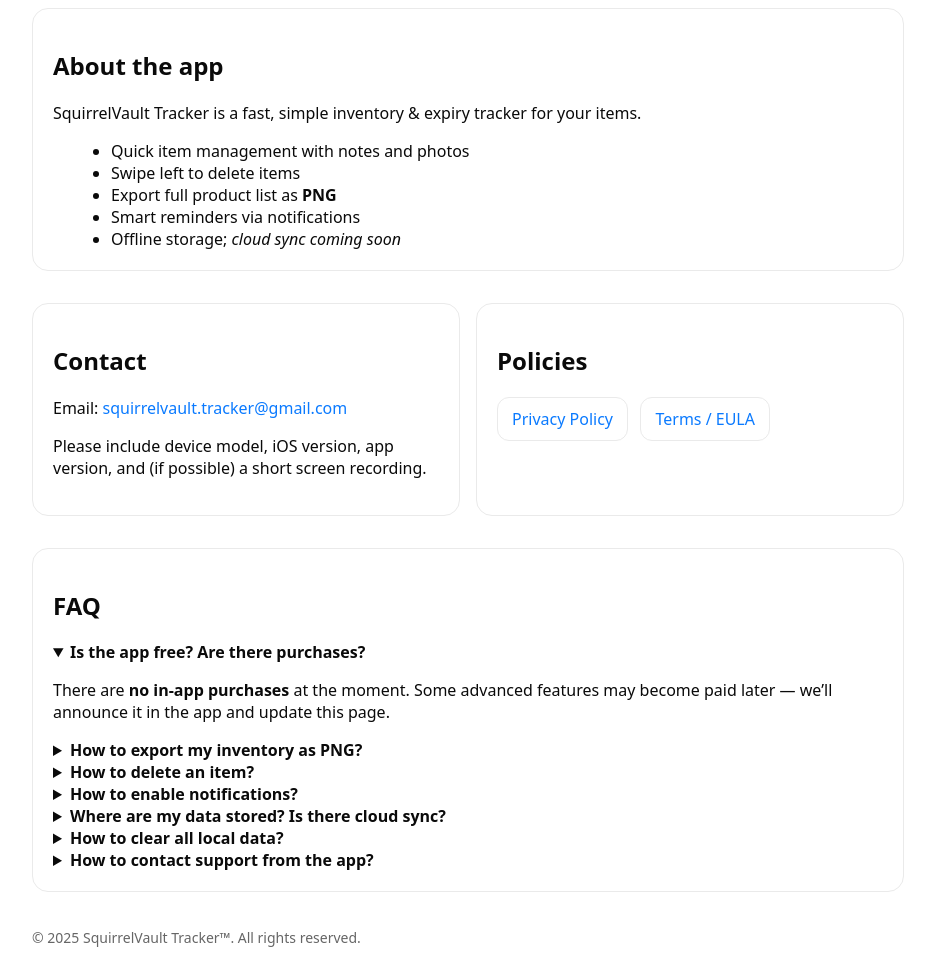
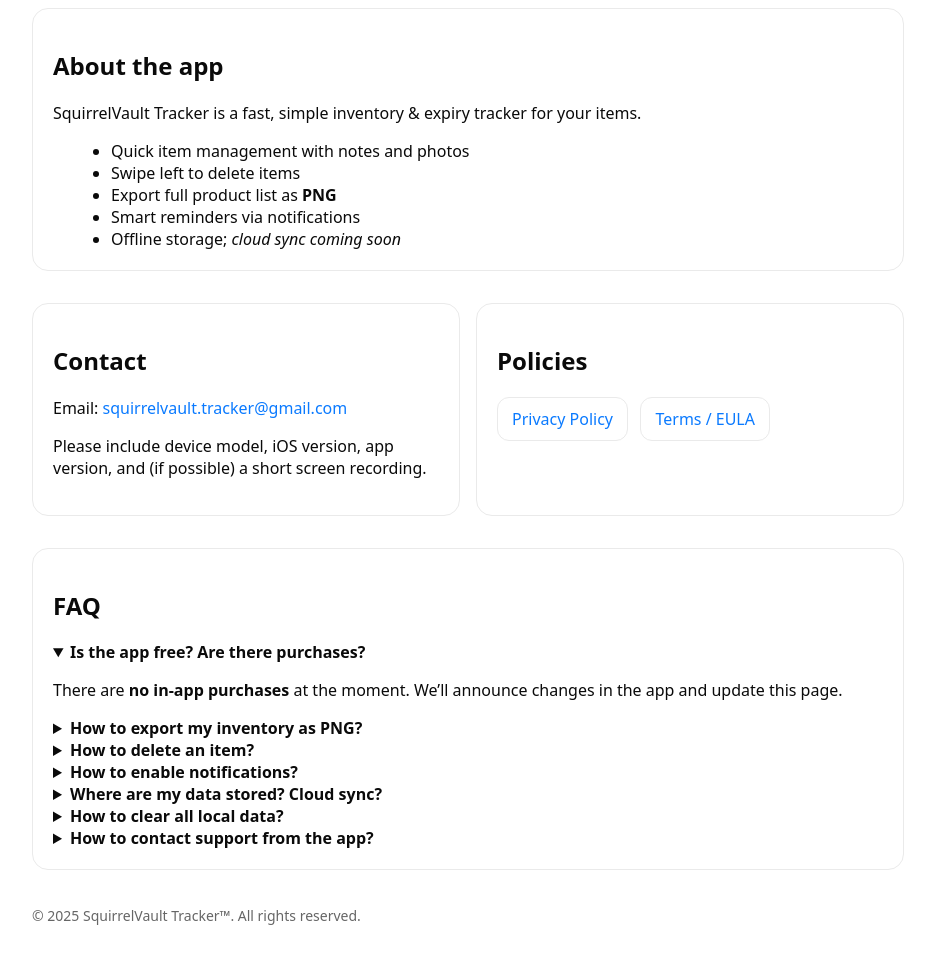
Before and after one commit to Squirrel-app/SquirrelVault-Tracker-Support, a plain HTML site: page index.html in a window 1280 px wide. Shown: the part 110-1089 px from the top of the page, without its empty margins (172-1107 px from the left). After the commit the page ends 1067 px from the top, so only its background shows below. Drawn offline with Linux system fonts and the light colour scheme.

Commit message:
Update index.html

```diff
--- a/index.html
+++ b/index.html
@@ -7,13 +7,18 @@
   <meta name="description" content="Support, FAQs, Privacy, and Terms for SquirrelVault Tracker iOS app. No purchases yet. Export inventory as PNG.">
   <link rel="icon" type="image/png" href="./squirrelvault-icon.png">
   <link rel="apple-touch-icon" href="./squirrelvault-icon.png">
+
+  <!-- Social preview -->
   <meta property="og:title" content="SquirrelVault Tracker — Support">
-  <meta property="og:description" content="Help, FAQs and policies for SquirrelVault Tracker.">
+  <meta property="og:description" content="Help, FAQs, and policies for SquirrelVault Tracker.">
   <meta property="og:image" content="https://squirrel-app.github.io/SquirrelVault-Tracker-Support/squirrelvault-icon.png">
+  <meta property="og:type" content="website">
+  <meta name="twitter:card" content="summary_large_image">
+
   <style>
-    :root { --border:#eaeaea; --muted:#666; }
+    :root { --border:#eaeaea; --muted:#666; --bg:#ffffff; }
     * { box-sizing: border-box; }
-    body { font-family: system-ui,-apple-system,Segoe UI,Roboto,Helvetica,Arial,sans-serif; margin:0; color:#0a0a0a; }
+    body { font-family: system-ui, -apple-system, Segoe UI, Roboto, Helvetica, Arial, sans-serif; margin:0; color:#0a0a0a; background:var(--bg); }
     .container { max-width: 920px; margin: 0 auto; padding: 24px; }
     header { display:flex; align-items:center; gap:14px; margin:10px 0 24px; }
     header img { width:48px; height:48px; border-radius:12px; }
@@ -70,7 +75,7 @@
 
       <details open>
         <summary>Is the app free? Are there purchases?</summary>
-        <p>There are <b>no in-app purchases</b> at the moment. Some advanced features may become paid later — we’ll announce it in the app and update this page.</p>
+        <p>There are <b>no in-app purchases</b> at the moment. We’ll announce changes in the app and update this page.</p>
       </details>
 
       <details>
@@ -90,7 +95,7 @@
       </details>
 
       <details>
-        <summary>Where are my data stored? Is there cloud sync?</summary>
+        <summary>Where are my data stored? Cloud sync?</summary>
         <p>Your data are stored <b>locally on your device</b>. Cloud sync is not available yet — we’re working on it and will update this page when it’s ready.</p>
       </details>
 
```
